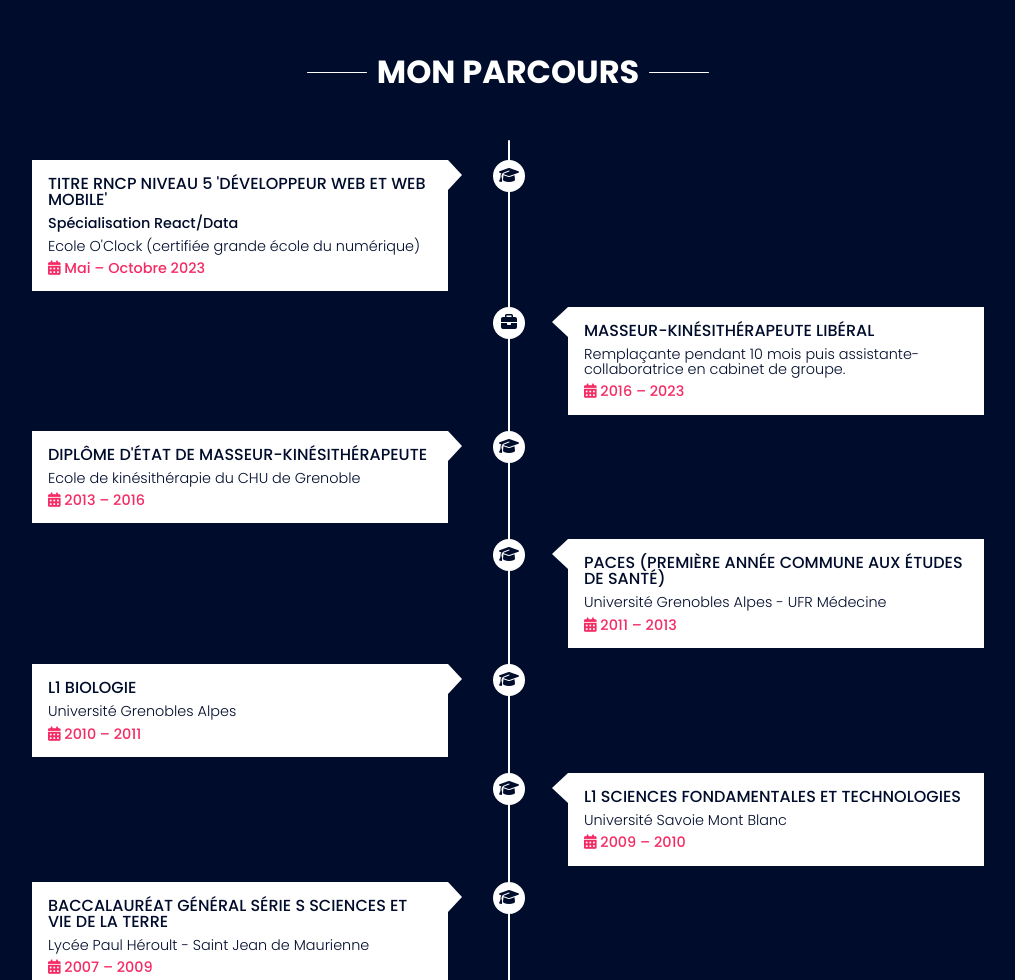
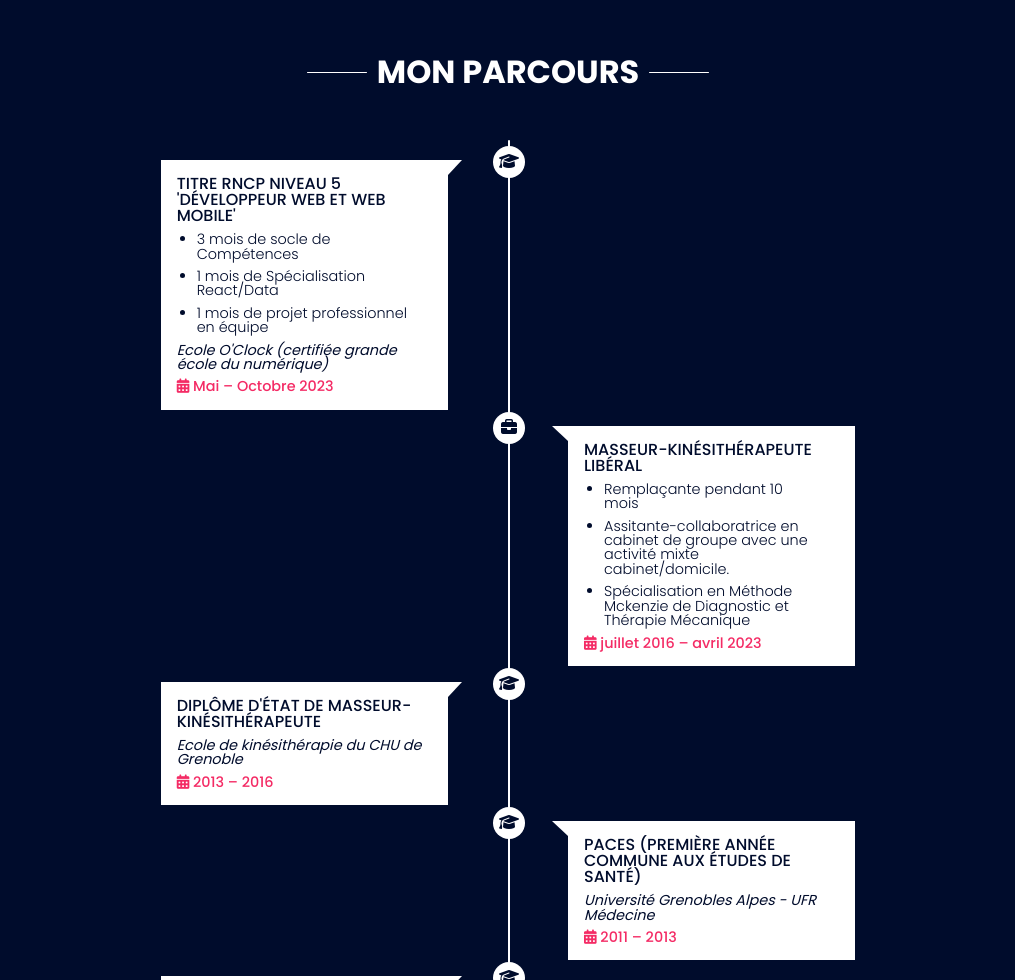
Before and after one commit to ElisabethFAUJOUR/ElisabethFAUJOUR.github.io, a plain HTML site: page html/index.html in a window 1280 px wide. Shown: the part 1820-2800 px from the top of the page, without its empty margins (132-1147 px from the left). Drawn offline with nearby package versions, Linux system fonts and the light colour scheme.

Commit message:
parcours terminé

```diff
--- a/css/styles.css
+++ b/css/styles.css
@@ -41,7 +41,7 @@ body {
     align-items: center;
 }
 
-.logo .bi {
+.logo i {
     font-size: 1.5rem;
     color: var(--red-pink);
 }
@@ -315,7 +315,7 @@ body {
 
 .career__timeline {
     position: relative;
-    width: 100%;
+    width: 76%;
     margin: 0 auto;
     padding: 40px 60px;
     color:var(--violet-dark);
@@ -348,7 +348,7 @@ body {
     left: 100%;
     width: 0;
     height: 0;
-    border-top: 15px solid transparent;
+    border-top: 0 solid transparent;
     border-left: 14px solid var(--white);
     border-bottom: 15px solid transparent;
 }
@@ -375,7 +375,7 @@ body {
     font-size: 1rem;
     text-align: center;
     position: absolute;
-    top:0;
+    top:-14px;
     background-color: var(--white);
     border-radius: 50%;
 }
@@ -409,7 +409,18 @@ body {
     padding-bottom: 0.5rem;
 }
 
+.timeline__list {
+    padding: 0 20px;
+}
+
+.timeline__list-text {
+    list-style-type: disc;
+    padding-bottom: 0.5rem;
+}
+
 .timeline__location {
+    font-style: italic;
+    font-weight: 400;
     padding-bottom: 0.5rem;
 }
 
--- a/html/index.html
+++ b/html/index.html
@@ -25,8 +25,8 @@
 
         <header class="header">
             <div class="logo">
-                <i class="bi bi-code-square"></i>
-                <a class="logo__link" href="#">ElisabethF.</ElisabethF></a>
+                <i class="fa-solid fa-cat"></i>
+                <a class="logo__link" href="#">ElisabethF.</a>
             </div>
             <nav class="nav">
                 <a class="nav__link" href="#">Home</a>
@@ -70,7 +70,7 @@
                     <article class="about__article">
                         <h3 class="about__subtitle main__subtitle">De Kiné à Développeur</h3>
                         <div class="about__text">
-                            <p>Après 7 années d'exercice en tant que Masseur-kinésithérapeute libéral, je ressens un
+                            <p>Après 7 années d'exercice dans le domaine de la santé en tant que Masseur-kinésithérapeute libéral, je ressens un
                                 besoin
                                 d'<span class="bold">évolution</span> professionnelle.</p>
                             <p>Mon attrait pour le numérique et ma soif d'apprendre de nouvelles choses m'ont alors
@@ -108,7 +108,12 @@
                         <div class="timeline_block">
                             <h3 class="timeline__title">Titre RNCP Niveau 5 'Développeur Web et Web Mobile'
                             </h3>
-                            <h4 class="timeline__subtitle">Spécialisation React/Data</h4>
+                            <ul class="timeline__list">
+                                <li class="timeline__list-text">3 mois de socle de Compétences</li>
+                                <li class="timeline__list-text">1 mois de Spécialisation React/Data</li>
+                                <li class="timeline__list-text">1 mois de projet professionnel en équipe</li>
+                            </ul>
+
                             <p class="timeline__location">Ecole O'Clock (certifiée grande école du
                                 numérique)</p>
                             <p class="timeline__date"><i class="fa-solid fa-calendar-days"></i> Mai – Octobre 2023</p>
@@ -118,8 +123,12 @@
                         <div class="timeline_icon icon--right"><i class="fa-solid fa-briefcase"></i></div>
                         <div class="timeline_block">
                             <h3 class="timeline__title">Masseur-kinésithérapeute libéral</h3>
-                            <p class="timeline__location">Remplaçante pendant 10 mois puis assistante-collaboratrice en cabinet de groupe.</p>
-                            <p class="timeline__date"><i class="fa-solid fa-calendar-days"></i> 2016 – 2023</p>
+                            <ul class="timeline__list">
+                                <li class="timeline__list-text">Remplaçante pendant 10 mois</li>
+                                <li class="timeline__list-text">Assitante-collaboratrice en cabinet de groupe avec une activité mixte cabinet/domicile.</li>
+                                <li class="timeline__list-text">Spécialisation en Méthode Mckenzie de Diagnostic et Thérapie Mécanique </li>
+                            </ul>
+                            <p class="timeline__date"><i class="fa-solid fa-calendar-days"></i> juillet 2016 – avril 2023</p>
                         </div>
                     </article>
                     <article class="timeline__container">
```
